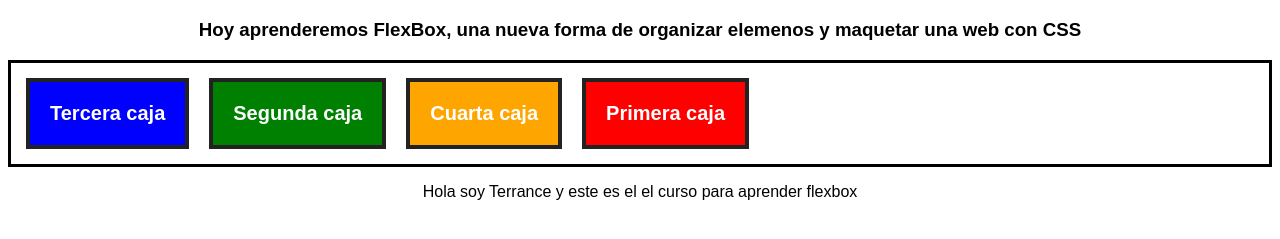
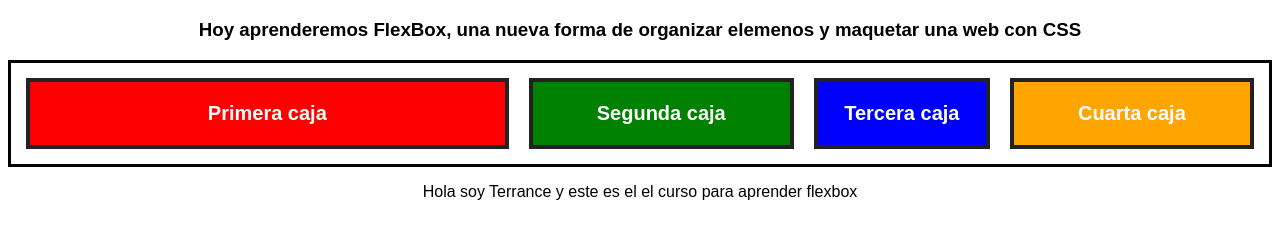
Before and after one commit to Dcterrance88/aprendiendo-flexbox, a plain HTML site: page index.html in a window 1280 px wide. Shown: the part 61-300 px from the top of the page. Drawn offline with Linux system fonts and the light colour scheme.

Commit message:
Factor de expansión de los elementos flexibles: flex-grow
Se aprendió la propiedad flex-grow la cual toma valores enteros que indican la proporción en que se reparte el espacio.

```diff
--- a/styles.css
+++ b/styles.css
@@ -18,8 +18,18 @@ body{
   border: 3px solid black;
   padding: 5px;
 }
+/*
+Factor de expansión de los elementos flexibles: flex-growflex-grow
+
+La propiedad flex-grow hace que los elementos crezcan hasta ocupar todo el espacio disponible en la dirección principal.
+La propiedad flex-grow toma valores enteros que indican la proporción en que se reparte el espacio.
+
+Si todos los elementos toman el mismo valor, el espacio se reparte a partes iguales.
+Si hay valores distintos, el espacio se reparte de forma proporcional a esos valores
+*/
 
 .caja{
+  flex-grow: 1;
   font-size: 20px;
   font-weight: bold;
   text-align: center;
@@ -31,21 +41,20 @@ body{
 }
 
 .red{
-  order: 4;
+  flex-grow: 25;
   background-color: red;
 }
 
 .green{
-  order: 2;
+  flex-grow: 7;
   background-color: green;
 }
 
 .blue{
-  order: 1;
   background-color: blue;
 }
 
 .orange{
-  order: 3;
+  flex-grow: 7;
   background-color: orange;
 }
```
